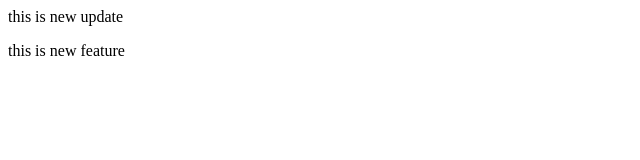
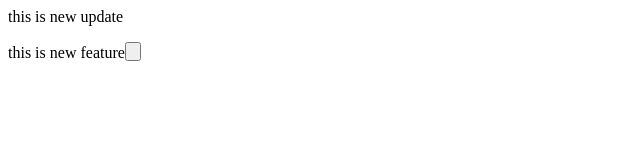
Before and after one commit to alliswell2/local, a plain HTML site: page index.html in a window 1280 px wide. Shown: the full height of the page, 0-640 px from the left. Drawn offline with Linux system fonts and the light colour scheme.

Commit message:
add new button

```diff
--- a/index.html
+++ b/index.html
@@ -1,3 +1,3 @@
 <p>this is new update</p>
-<p>this is new feature
+<p>this is new feature<button>
 </p>
```
